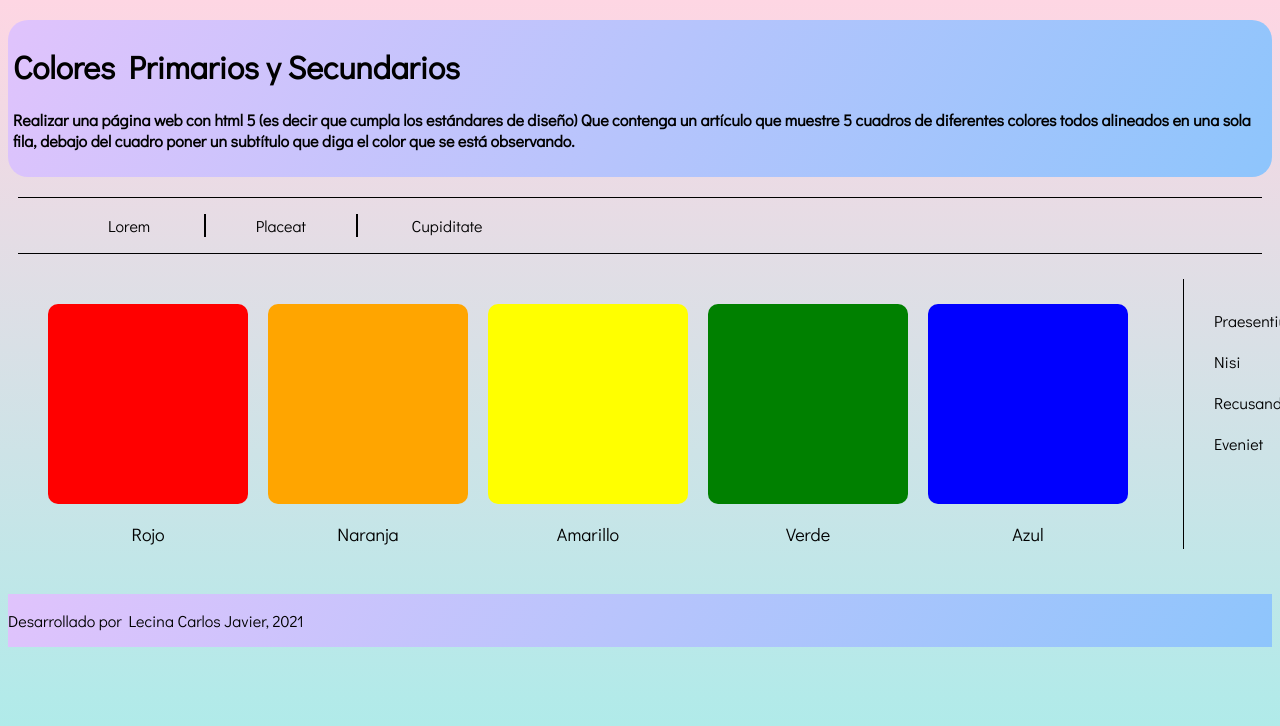
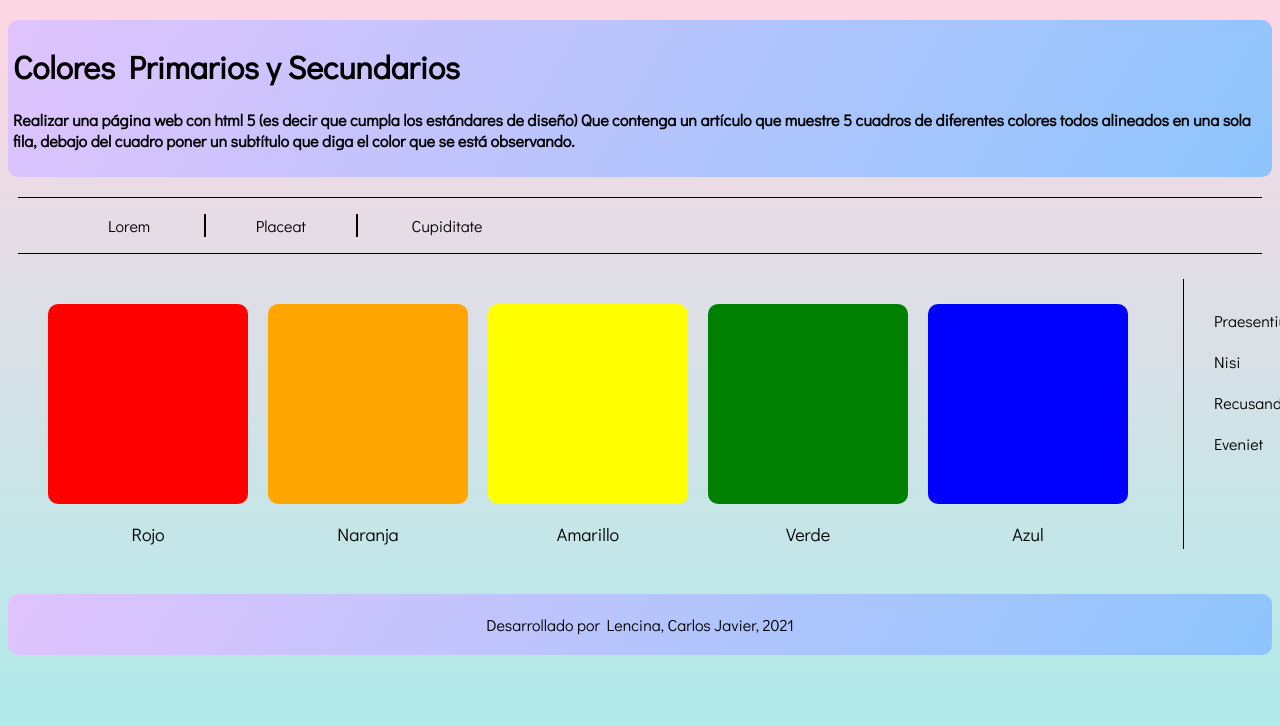
Before and after one commit to JavKhall/Colores, a plain HTML site: page index.html in a window 1280 px wide. Shown: the top 726 px of the page. Drawn offline with Linux system fonts and the light colour scheme.

Commit message:
Se termino de configurar el footer

```diff
--- a/estilos.css
+++ b/estilos.css
@@ -12,7 +12,7 @@ body {
     display: flex-block;
     padding: 5px;
     margin: 20px 0px;
-    border-radius: 20px;
+    border-radius: 10px;
     justify-content: center;
     background-image: linear-gradient(120deg, #e0c3fc 0%, #8ec5fc 100%);
 }
@@ -50,6 +50,7 @@ a {
 
 .section__articulo {
     display: flex;
+    width: 100%;
     justify-content: space-around;
     margin: 30px 30px;
 }
@@ -106,8 +107,15 @@ a {
 
 .footer{
     display: flex;
-    margin: 30px 0px;
+    position: relative;
+    padding: 20px;
+    margin-top: 30px;
+    border-radius: 10px;
     background-image: linear-gradient(120deg, #e0c3fc 0%, #8ec5fc 100%);
     font-family: "Didact Gothic";
 
 }
+
+.footer__texto {
+    margin: auto;
+}
--- a/index.html
+++ b/index.html
@@ -62,7 +62,7 @@
 	</section>
 
 	<footer class="footer">
-		<p>Desarrollado por Lecina Carlos Javier, 2021</p>
+		<p class="footer__texto">Desarrollado por Lencina, Carlos Javier, 2021</p>
 	</footer>
 </body>
 </html>
```
